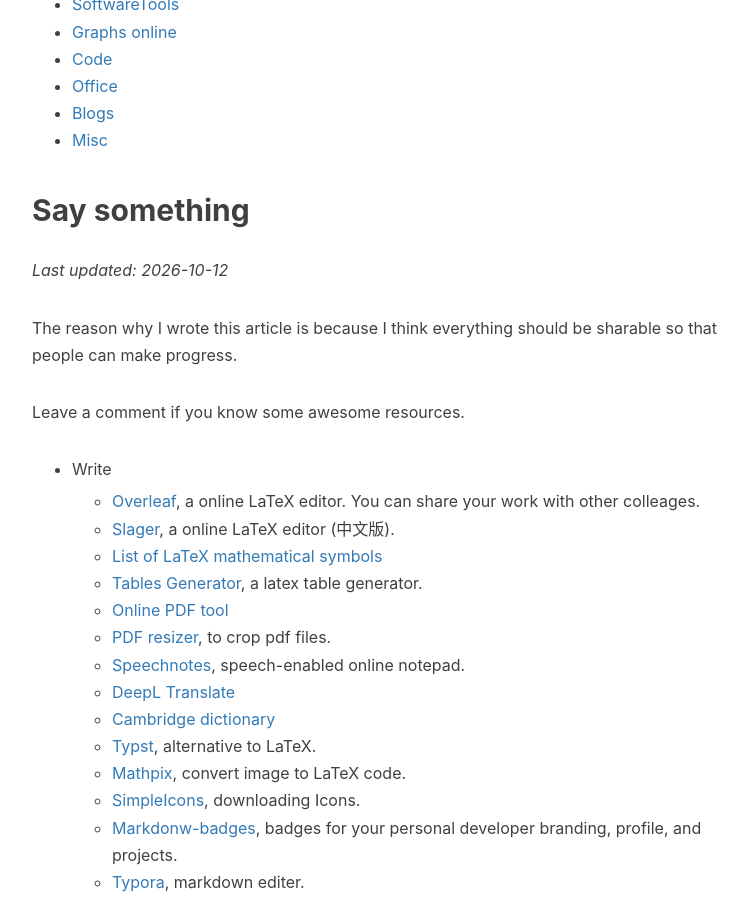
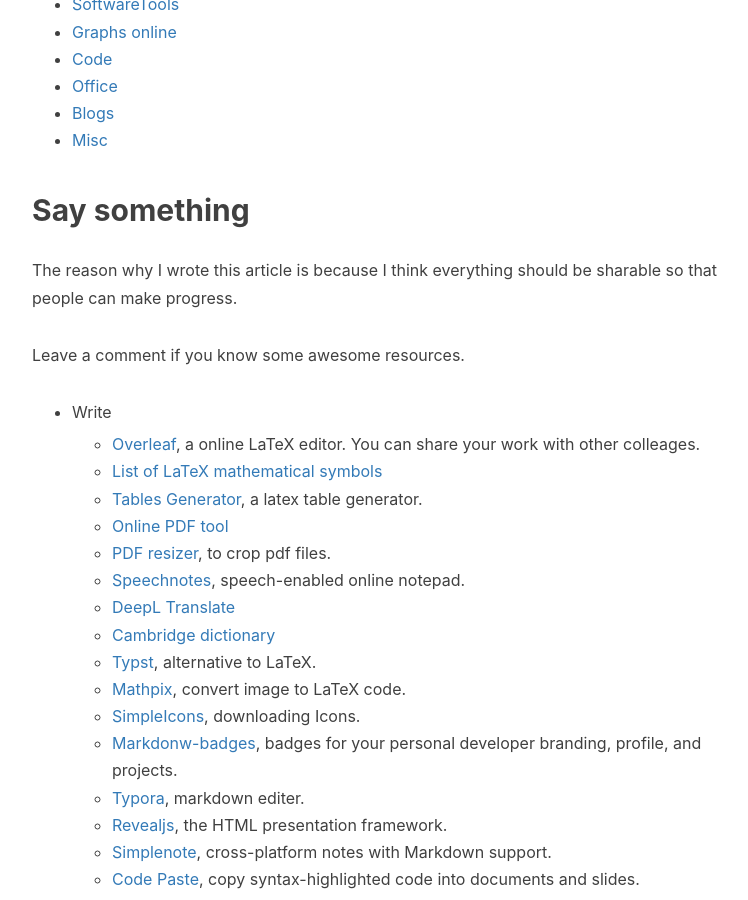
Before and after one commit to jizhang02/jizhang02.github.io, a Jekyll site: the page built from _posts/2022-09-20-productivity.markdown, in a window 1280 px wide and 900 px high, scrolled down 897 px. Shown: the whole window, without its empty margins (233-981 px from the left). Built offline with Jekyll 4.4.1, drawn with Linux system fonts in a browser that asks for light colours; nearby versions of some CDN libraries; a script that is not in the unit is left out; comment, search, counter and statistics services are not loaded.

Commit message:
Remove Slager link and inline update date

```diff
--- a/_posts/2022-09-20-productivity.markdown
+++ b/_posts/2022-09-20-productivity.markdown
@@ -34,8 +34,6 @@
 
 ## Say something
 
-*Last updated: {{ page.last_updated | date: "%Y-%m-%d" }}*
-
 The reason why I wrote this article is because I think everything should be sharable so that people can make progress.
 
 Leave a comment if you know some awesome resources.
@@ -43,7 +41,6 @@
 * <a id="write"></a>Write
 
     * [Overleaf](https://www.overleaf.com/), a online LaTeX editor. You can share your work with other colleages.
-    * [Slager](https://www.slager.link/#/home), a online LaTeX editor (中文版).
     * [List of LaTeX mathematical symbols](https://oeis.org/wiki/List_of_LaTeX_mathematical_symbols)
     * [Tables Generator](https://www.tablesgenerator.com/), a latex table generator.
     * [Online PDF tool](https://www.ilovepdf.com/)
```
